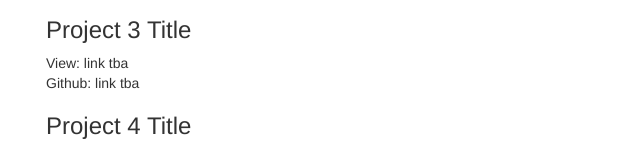
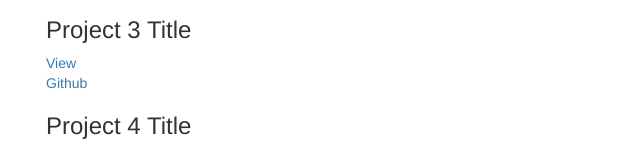
Before and after one commit to hsway/p1, a plain HTML site: page index.html in a window 1280 px wide. Shown: the part 575-718 px from the top of the page, without its empty margins (289-929 px from the left). Drawn offline with nearby package versions, Linux system fonts and the light colour scheme.

Commit message:
added link to p3

```diff
--- a/index.html
+++ b/index.html
@@ -39,8 +39,8 @@
 
 		<h3>Project 3 Title</h3>
 		<p>
-			View: link tba <br>
-			Github: link tba
+			<a href="http://p3.hankswaydwa15.me">View</a><br>
+			<a href="https://github.com/hsway/p3">Github</a>
 		</p>
 
 		<h3>Project 4 Title</h3>
```
